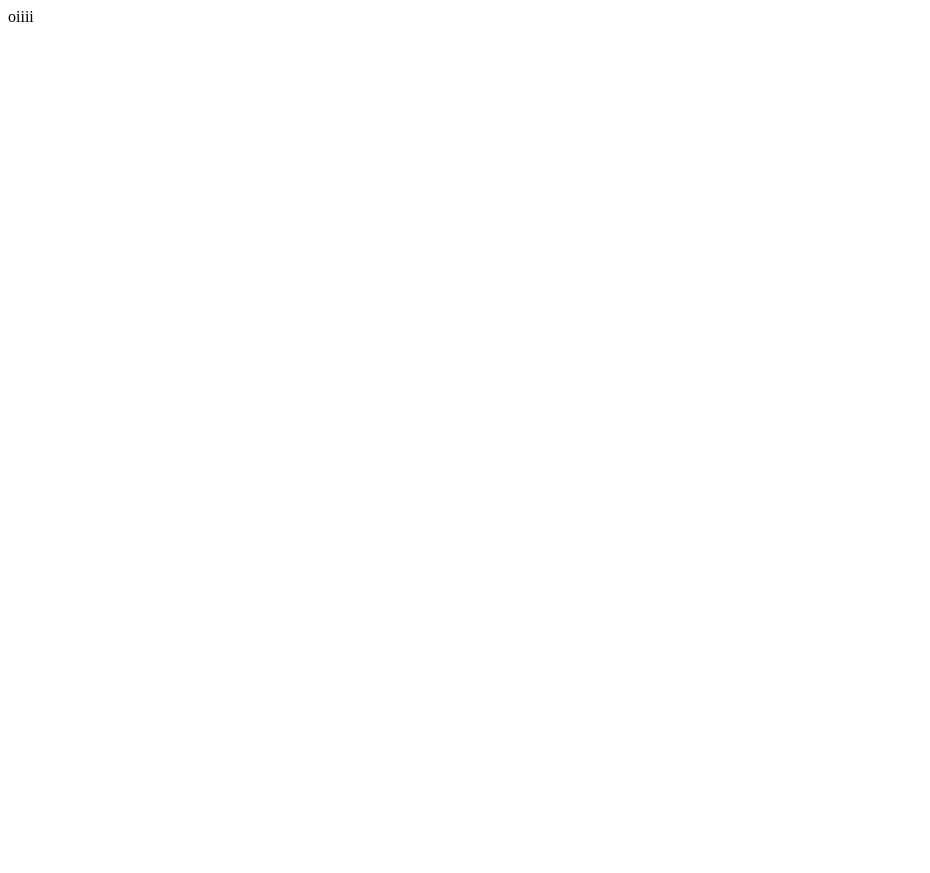
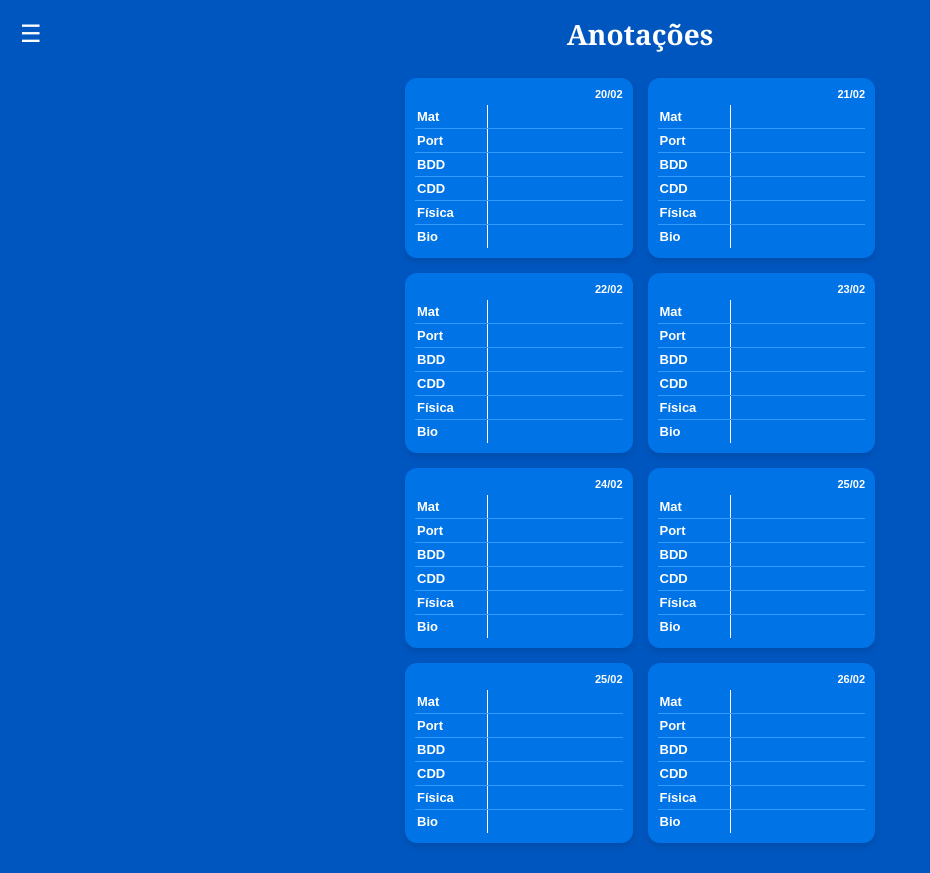
Before and after one commit to sahsteskii/trabalho-bloco-de-estudos, a website: page calendario/index.html in a window 1280 px wide. Shown: the whole page, without its empty margins (0-930 px from the left). Before the commit the page ends 800 px from the top, so only its background shows below. Drawn offline with Linux system fonts and the light colour scheme.

Commit message:
fiz 1 pagina nova

```diff
--- a/calendario/index.html
+++ b/calendario/index.html
@@ -1,11 +1,24 @@
 <!DOCTYPE html>
-<html lang="en">
+<html lang="pt-BR">
 <head>
-    <meta charset="UTF-8">
-    <meta name="viewport" content="width=device-width, initial-scale=1.0">
-    <title>Document</title>
+  <meta charset="UTF-8">
+  <meta name="viewport" content="width=device-width, initial-scale=1.0">
+  <title>Anotações</title>
+  <link rel="stylesheet" href="style.css">
 </head>
 <body>
-    <p1>oiiii</p1>
+
+  <!-- Cabeçalho / Navbar -->
+  <header class="navbar">
+    <button class="menu-btn" id="menuBtn">&#9776;</button>
+    <h1 class="title">Anotações</h1>
+  </header>
+
+  <!-- Contentor Principal das Cartas -->
+  <main class="cards-container" id="cardsContainer">
+    <!-- As cartas serão geradas dinamicamente via JavaScript -->
+  </main>
+
+  <script src="script.js"></script>
 </body>
 </html>
--- a/calendario/script.js
+++ b/calendario/script.js
@@ -0,0 +1,69 @@
+// Dados dos dias e matérias conforme a imagem
+const dias = [
+    { data: '20/02' },
+    { data: '21/02' },
+    { data: '22/02' },
+    { data: '23/02' },
+    { data: '24/02' },
+    { data: '25/02' },
+    { data: '25/02' },
+    { data: '26/02' }
+  ];
+
+  const materias = ['Mat', 'Port', 'BDD', 'CDD', 'Física', 'Bio'];
+
+  // Função para renderizar os cartões na página
+  function renderizarCartoes() {
+    const container = document.getElementById('cardsContainer');
+    container.innerHTML = '';
+
+    dias.forEach((dia, indexDia) => {
+      // Cria a estrutura do cartão
+      const card = document.createElement('div');
+      card.className = 'card';
+
+      // Cabeçalho com a data
+      let htmlContent = `
+        <div class="card-header">${dia.data}</div>
+        <table class="card-table">
+          <tbody>
+      `;
+
+      // Linhas das matérias com campos para escrever
+      materias.forEach((materia, indexMat) => {
+        htmlContent += `
+          <tr>
+            <td class="subject-name">${materia}</td>
+            <td>
+              <input
+                type="text"
+                class="note-input"
+                data-dia="${indexDia}"
+                data-materia="${indexMat}"
+                placeholder=""
+              />
+            </td>
+          </tr>
+        `;
+      });
+
+      htmlContent += `
+          </tbody>
+        </table>
+      `;
+
+      card.innerHTML = htmlContent;
+      container.appendChild(card);
+    });
+  }
+
+  // Inicializar quando o documento carregar
+  document.addEventListener('DOMContentLoaded', () => {
+    renderizarCartoes();
+
+    // Ação simples no menu hamburguer
+    const menuBtn = document.getElementById('menuBtn');
+    menuBtn.addEventListener('click', () => {
+      alert('Menu clicado!');
+    });
+  });
--- a/calendario/style.css
+++ b/calendario/style.css
@@ -0,0 +1,112 @@
+/* Configurações Gerais */
+* {
+    margin: 0;
+    padding: 0;
+    box-sizing: border-box;
+    font-family: Arial, Helvetica, sans-serif;
+  }
+
+  body {
+    background-color: #0056bf; /* Azul de fundo principal */
+    min-height: 100vh;
+    display: flex;
+    flex-direction: column;
+    align-items: center;
+    padding-bottom: 20px;
+  }
+
+  /* Cabeçalho */
+  .navbar {
+    width: 100%;
+    display: flex;
+    align-items: center;
+    justify-content: center;
+    position: relative;
+    padding: 15px 20px;
+    background-color: #0056bf;
+  }
+
+  .menu-btn {
+    position: absolute;
+    left: 20px;
+    background: none;
+    border: none;
+    color: white;
+    font-size: 24px;
+    cursor: pointer;
+  }
+
+  .title {
+    color: white;
+    font-family: 'Georgia', serif;
+    font-size: 28px;
+    font-weight: bold;
+  }
+
+  /* Contentor dos Cartões (Grid de 2 Colunas) */
+  .cards-container {
+    display: grid;
+    grid-template-columns: repeat(2, 1fr);
+    gap: 15px;
+    padding: 10px 15px;
+    max-width: 500px;
+    width: 100%;
+  }
+
+  /* Cartão Individual */
+  .card {
+    background-color: #0073e6; /* Azul do cartão */
+    border-radius: 12px;
+    padding: 10px;
+    display: flex;
+    flex-direction: column;
+    box-shadow: 0 4px 6px rgba(0, 0, 0, 0.1);
+  }
+
+  .card-header {
+    text-align: right;
+    color: white;
+    font-size: 11px;
+    font-weight: bold;
+    margin-bottom: 5px;
+  }
+
+  /* Tabela de Matérias */
+  .card-table {
+    width: 100%;
+    border-collapse: collapse;
+  }
+
+  .card-table td {
+    border-bottom: 1px solid #3399ff; /* Linha horizontal branca/azul clara */
+    padding: 4px 2px;
+    color: white;
+    font-size: 13px;
+    font-weight: bold;
+    vertical-align: middle;
+  }
+
+  .card-table tr:last-child td {
+    border-bottom: none; /* Remove a linha do último item */
+  }
+
+  .subject-name {
+    width: 35%;
+    border-right: 1.5px solid white; /* Linha vertical branca */
+    padding-right: 4px;
+  }
+
+  /* Campo de texto de anotação editável */
+  .note-input {
+    width: 100%;
+    background: transparent;
+    border: none;
+    color: white;
+    outline: none;
+    font-size: 12px;
+    padding-left: 6px;
+  }
+
+  .note-input::placeholder {
+    color: rgba(255, 255, 255, 0.5);
+  }
```
